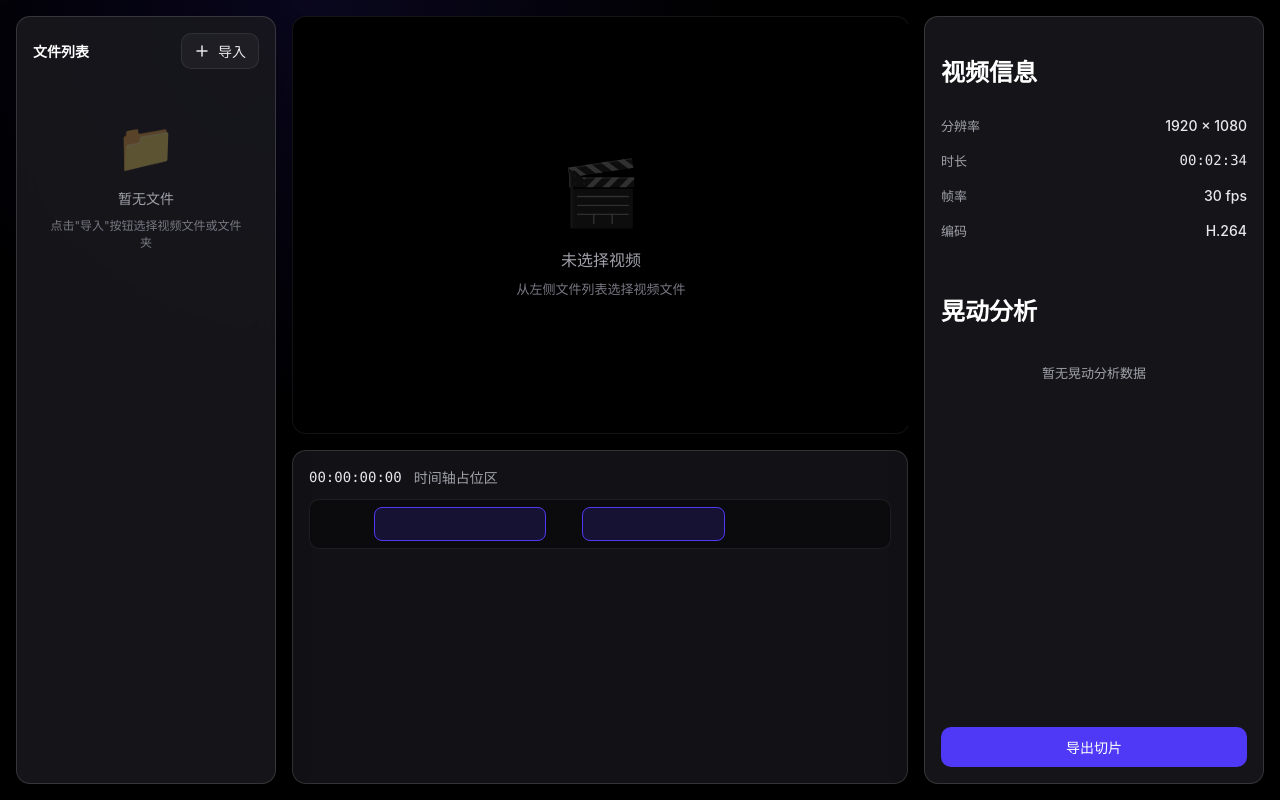
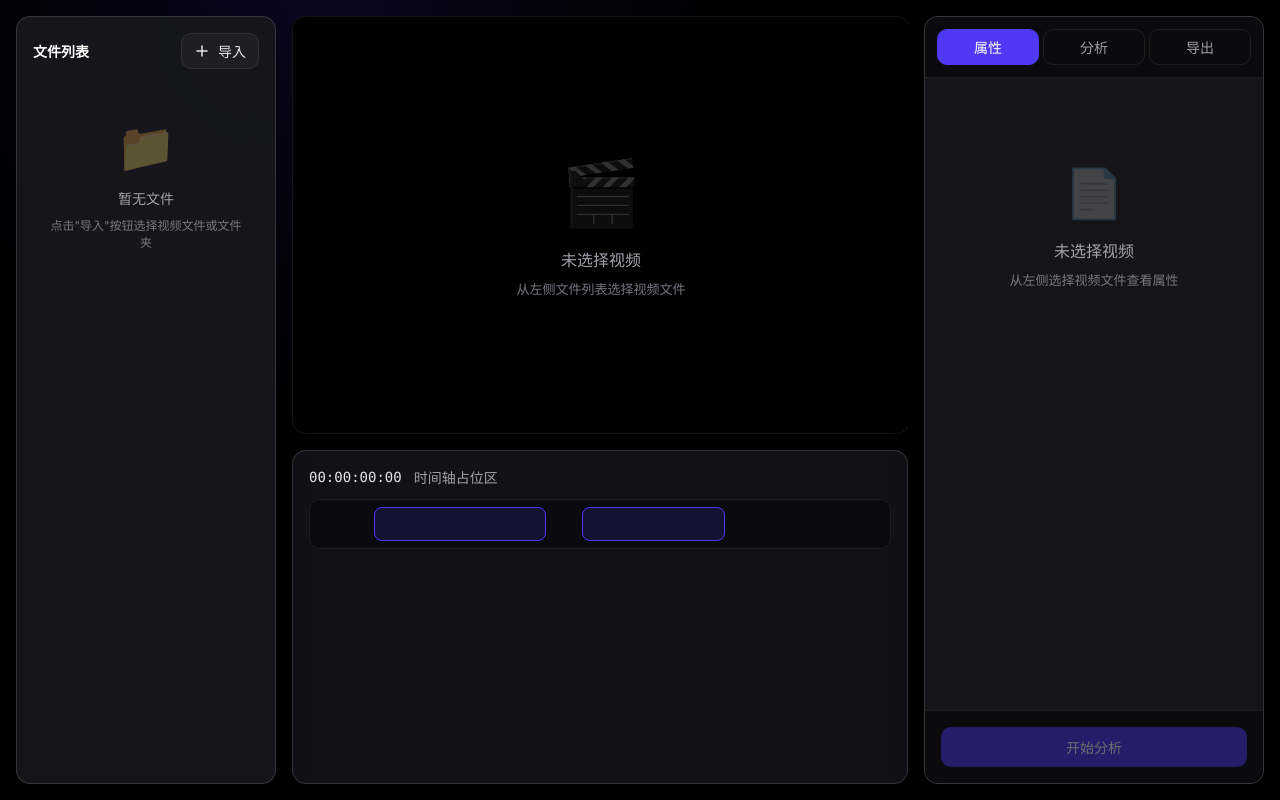
Before and after one commit to thhbbx/motion-slice, a Vue app: page / in a window 1280 px wide. Built offline with nearby package versions, Linux system fonts and the light colour scheme.

Commit message:
feat(ui): 集成 Inspector 组件到主界面
- 替换旧的 Inspector 占位代码为 Inspector 组件
- 移除 App.vue 中的旧样式（.inspector-panel、.info-row 等）
- Inspector 组件自带完整的 Tab 导航和样式

```diff
--- a/src/App.vue
+++ b/src/App.vue
@@ -24,50 +24,14 @@
     </main>
 
     <!-- 右侧 Inspector -->
-    <aside class="inspector">
-      <div class="vt-panel inspector-panel">
-        <div class="panel-header">
-          <h2 class="vt-title">视频信息</h2>
-        </div>
-        <div class="panel-content">
-          <div class="info-row">
-            <span class="info-label vt-secondary">分辨率</span>
-            <span class="info-value">1920 × 1080</span>
-          </div>
-          <div class="info-row">
-            <span class="info-label vt-secondary">时长</span>
-            <span class="info-value vt-timecode">00:02:34</span>
-          </div>
-          <div class="info-row">
-            <span class="info-label vt-secondary">帧率</span>
-            <span class="info-value">30 fps</span>
-          </div>
-          <div class="info-row">
-            <span class="info-label vt-secondary">编码</span>
-            <span class="info-value">H.264</span>
-          </div>
-        </div>
-
-        <div class="panel-header" style="margin-top: var(--vt-space-6);">
-          <h2 class="vt-title">晃动分析</h2>
-        </div>
-        <div class="panel-content">
-          <div class="shake-placeholder vt-secondary">
-            暂无晃动分析数据
-          </div>
-        </div>
-
-        <div class="panel-actions">
-          <button class="vt-button-primary">导出切片</button>
-        </div>
-      </div>
-    </aside>
+    <Inspector />
   </div>
 </template>
 
 <script setup lang="ts">
 import Sidebar from './components/Sidebar.vue';
 import VideoPlayer from './components/VideoPlayer.vue';
+import Inspector from './components/Inspector.vue';
 </script>
 
 <style scoped>
@@ -147,43 +111,4 @@ import VideoPlayer from './components/VideoPlayer.vue';
   border: 1px solid var(--vt-primary);
   border-radius: var(--vt-radius-sm);
 }
-
-/* Inspector 面板 */
-.inspector-panel {
-  height: 100%;
-  display: flex;
-  flex-direction: column;
-  padding: var(--vt-space-4);
-}
-
-.info-row {
-  display: flex;
-  justify-content: space-between;
-  align-items: center;
-  padding: var(--vt-space-2) 0;
-  font-size: 14px;
-}
-
-.info-label {
-  font-size: 13px;
-}
-
-.info-value {
-  font-weight: 500;
-}
-
-.shake-placeholder {
-  padding: var(--vt-space-4);
-  text-align: center;
-  font-size: 13px;
-}
-
-.panel-actions {
-  margin-top: auto;
-  padding-top: var(--vt-space-4);
-}
-
-.panel-actions button {
-  width: 100%;
-}
 </style>
```
